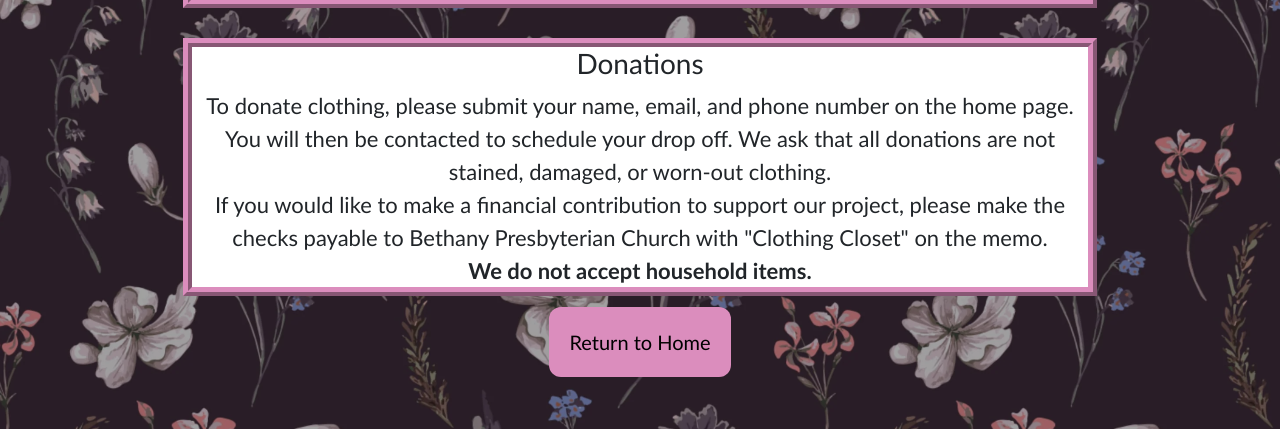
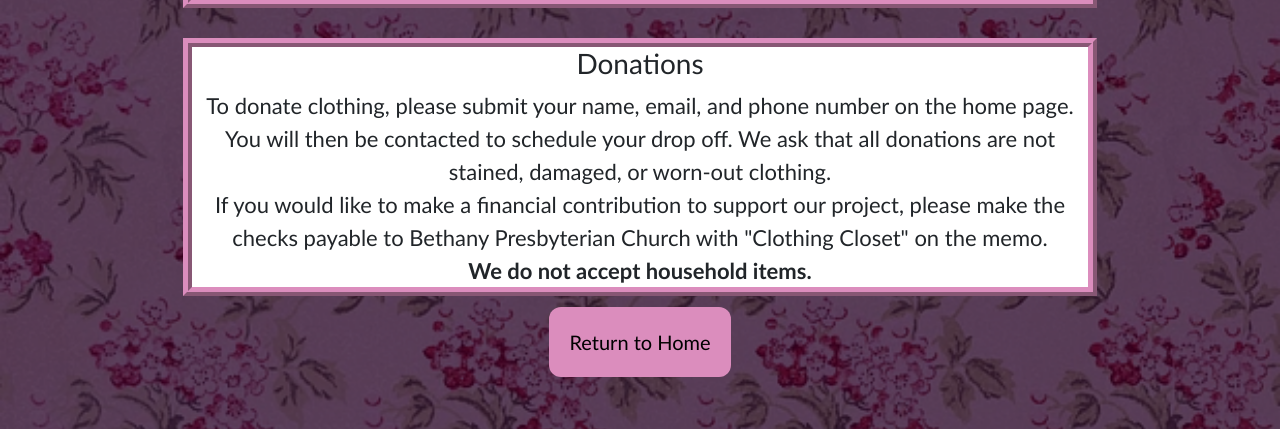
Before and after one commit to journey217/jennifers-closet, a Flask app: page /wish-list.html in a window 1280 px wide. Shown: the part 911-1340 px from the top of the page. Run offline with Flask 3, Linux system fonts and the light colour scheme.

Commit message:
Made site look prettier again

```diff
--- a/static/style.css
+++ b/static/style.css
@@ -1,7 +1,7 @@
 #homepage {
     /*background-color: #8a6c7a;*/
     /*background-image: url("../static/real-jennifers-closet-dark.jpg");*/
-    background-image: url("../static/floral2.png");
+    background-image: url("../static/floral5.png");
     background-repeat: no-repeat;
     background-position: center;
     background-attachment: fixed;
```
Also changed, not shown: static/floral2.png (deleted), static/floral5.png (added).
